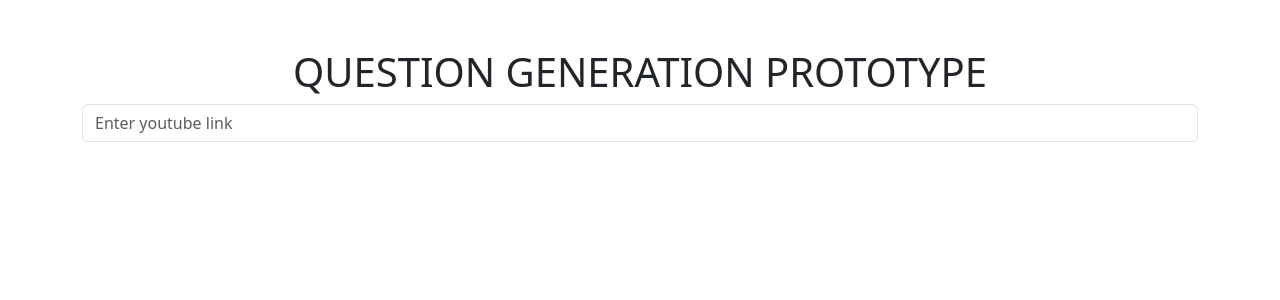
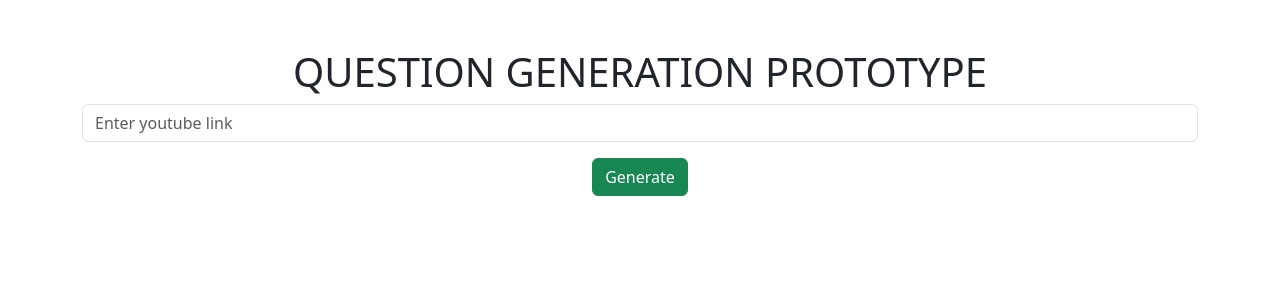
Before and after one commit to MuthannaKhogali/Honours, a Vue app: page / in a window 1280 px wide. Shown: the top 300 px of the page. Built offline with nearby package versions, Linux system fonts and the light colour scheme.

Commit message:
added generate button

```diff
--- a/src/views/home.vue
+++ b/src/views/home.vue
@@ -4,6 +4,7 @@
     <div class="mb-3">
     <form>
       <input type="youtubeLink" class="form-control" id="exampleLink" placeholder="Enter youtube link">
+      <button type="button" class="btn btn-success mt-3">Generate</button>
     </form>
   </div>
     </div>
```
